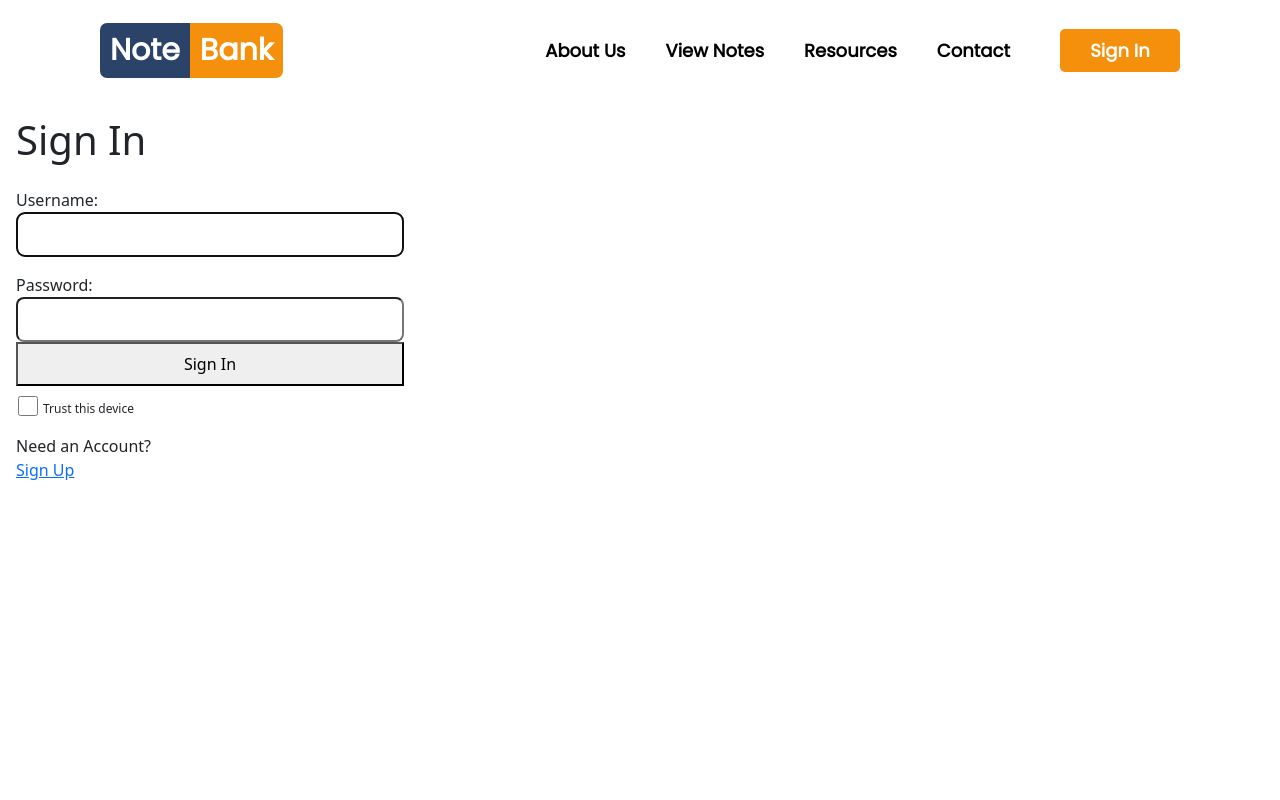
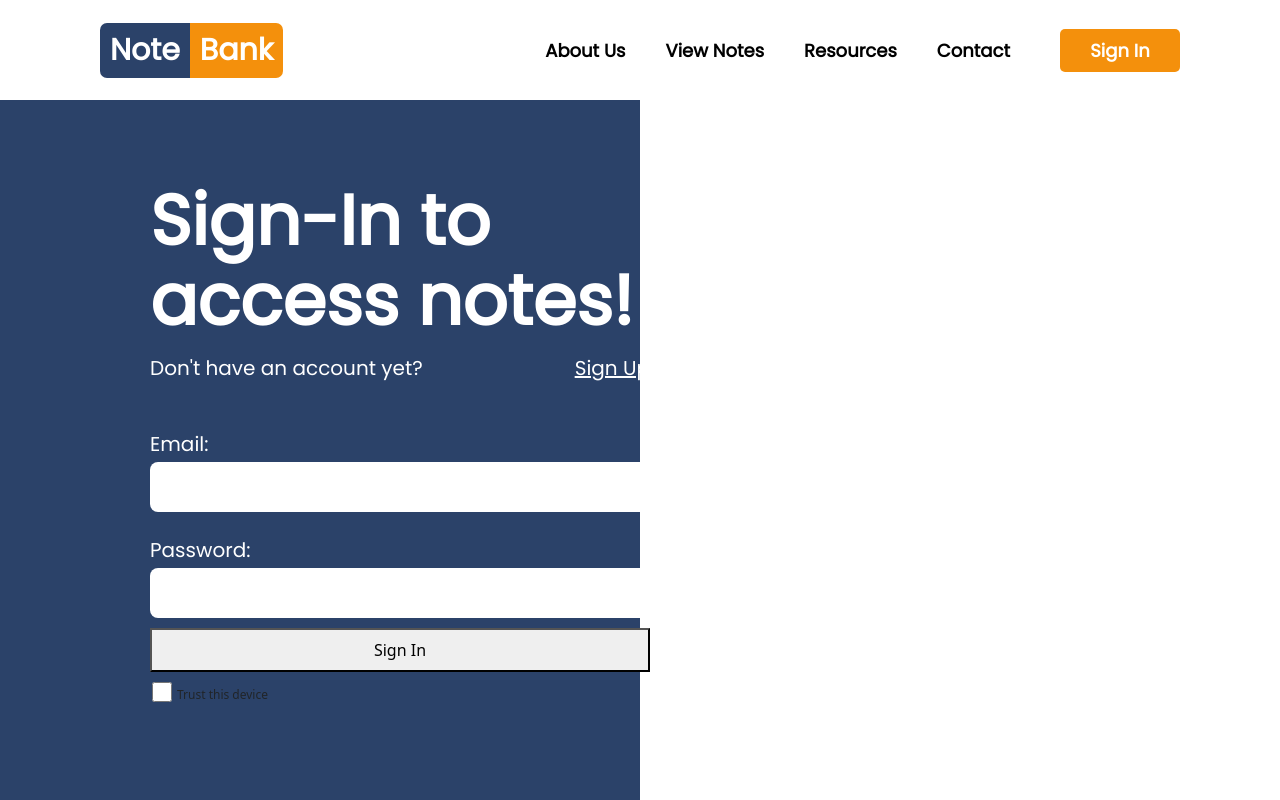
Before and after one commit to charl1ecloud/notebank-webapp, a React (Create React App) app in the folder frontend/: page /signin in a window 1280 px wide. Built offline with nearby package versions, Linux system fonts and the light colour scheme.

Commit message:
sign in page (not finished)

```diff
--- a/frontend/src/StyleComponent.jsx
+++ b/frontend/src/StyleComponent.jsx
@@ -175,3 +175,92 @@ export const BGimg = styled(Homepageimg)`
   transform: scale(1.2);
   margin-right: 100px;
 `;
+
+//Sign in page below
+
+export const SigninMain = styled.div`
+  position: absolute;
+  bottom: 0;
+  top: 100px;
+  background: linear-gradient(
+    90deg,
+    ${theme.main_color} 50%,
+    ${theme.background} 50%
+  );
+  width: 100%;
+  display: flex;
+  align-items: center;
+  padding: 0 150px 0 150px;
+  justify-content: space-between;
+`;
+
+export const SigninTitle = styled.div`
+  font-family: ${theme.main_font};
+  font-size: 70px;
+  font-weight: 700;
+  line-height: 80px;
+  color: ${theme.background};
+`;
+
+export const LeftWrapper = styled.div`
+  display: flex;
+  flex-direction: column;
+  align-items: start;
+  width: 500px;
+`;
+
+export const SigninForm = styled.form`
+  display: flex;
+  flex-direction: column;
+  justify-content: space-evenly;
+  flex-grow: 1;
+  padding-bottom: 1rem;
+  width: 100%;
+  margin-top: 35px;
+`;
+
+export const SignupWrapper = styled.div`
+  display: flex;
+  justify-content: space-between;
+  align-items: center;
+  width: 100%;
+`;
+
+export const SignupMessage = styled.div`
+  font-family: ${theme.main_font};
+  font-size: 20px;
+  font-weight: 100;
+  line-height: 25px;
+  margin-top: 15px;
+  color: ${theme.background};
+`;
+
+export const SignupLink = styled.a`
+  color: ${theme.background};
+  font-family: ${theme.main_font};
+  font-size: 20px;
+  font-weight: 100;
+  line-height: 25px;
+  margin-top: 15px;
+  &:hover {
+    color: ${theme.second_color};
+  }
+`;
+
+export const FieldLabel = styled.label`
+  color: ${theme.background};
+  font-family: ${theme.main_font};
+  font-size: 20px;
+  font-weight: 100;
+  line-height: 25px;
+  margin-bottom: 5px;
+`;
+
+export const FieldInput = styled.input`
+  width: 100%;
+  height: 50px;
+  border: none;
+  border-radius: 5px;
+  outline: none;
+  margin-bottom: 10px;
+`;
--- a/frontend/src/components/Login/Login.jsx
+++ b/frontend/src/components/Login/Login.jsx
@@ -4,6 +4,17 @@ import qs from "qs";
 import axios from "../../api/axios";
 import "../Signup/Register.css";
 import { useNavigate, useLocation } from "react-router-dom";
+import {
+  SigninMain,
+  SigninTitle,
+  LeftWrapper,
+  SigninForm,
+  SignupMessage,
+  SignupWrapper,
+  SignupLink,
+  FieldLabel,
+  FieldInput,
+} from "../../StyleComponent";
 
 const LOGIN_URL = "/login";
 
@@ -65,7 +76,8 @@ const Login = () => {
   }, [persist]);
 
   return (
-    <section>
+    <SigninMain>
+      <LeftWrapper>
         <p
           ref={errRef}
           className={errMsg ? "errmsg" : "offscreen"}
@@ -73,10 +85,18 @@ const Login = () => {
         >
           {errMsg}
         </p>
-      <h1>Sign In</h1>
-      <form onSubmit={handleSubmit}>
-        <label htmlFor="username">Username:</label>
-        <input
+        <SigninTitle>
+          Sign-In to
+          <br />
+          access notes!
+        </SigninTitle>
+        <SignupWrapper>
+          <SignupMessage>Don't have an account yet?</SignupMessage>
+          <SignupLink href="/register">Sign Up</SignupLink>
+        </SignupWrapper>
+        <SigninForm onSubmit={handleSubmit}>
+          <FieldLabel htmlFor="username">Email:</FieldLabel>
+          <FieldInput
             type="text"
             id="username"
             ref={userRef}
@@ -86,8 +106,8 @@ const Login = () => {
             required
           />
 
-        <label htmlFor="password">Password:</label>
-        <input
+          <FieldLabel htmlFor="password">Password:</FieldLabel>
+          <FieldInput
             type="password"
             id="password"
             onChange={(e) => setPwd(e.target.value)}
@@ -104,15 +124,9 @@ const Login = () => {
             />
             <label htmlFor="persist">Trust this device</label>
           </div>
-      </form>
-      <p>
-        Need an Account?
-        <br />
-        <span className="line">
-          <a href="/register">Sign Up</a>
-        </span>
-      </p>
-    </section>
+        </SigninForm>
+      </LeftWrapper>
+    </SigninMain>
   );
 };
 
--- a/frontend/src/components/Signup/Register.css
+++ b/frontend/src/components/Signup/Register.css
@@ -1,29 +1,3 @@
-.register-container {
-    display: flex;
-    flex-direction: column;
-    align-items: center;
-    min-height: 100vh;
-    padding: 1rem 0.5rem;
-  }
-
-  section {
-      width: 100%;
-      max-width: 420px;
-      min-height: 400px;
-      display: flex;
-      flex-direction: column;
-      justify-content: flex-start;
-      padding: 1rem;
-  }
-
-  form {
-      display: flex;
-      flex-direction: column;
-      justify-content: space-evenly;
-      flex-grow: 1;
-      padding-bottom: 1rem;
-  }
-
 
   input[type="text"],
   input[type="password"],
```
Lines whose indentation alone changed are shown as unchanged.
